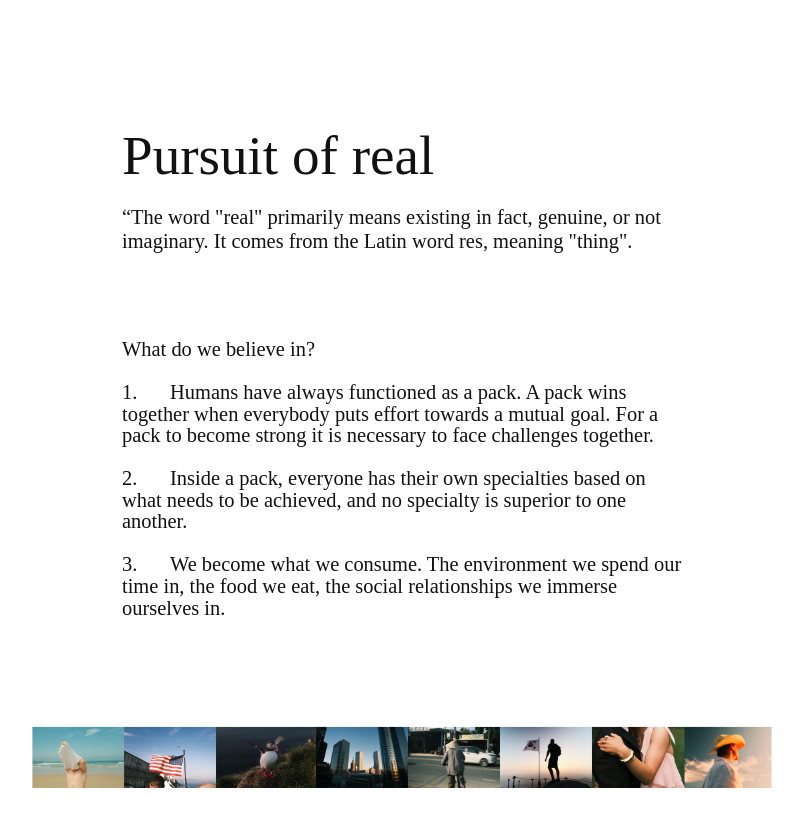
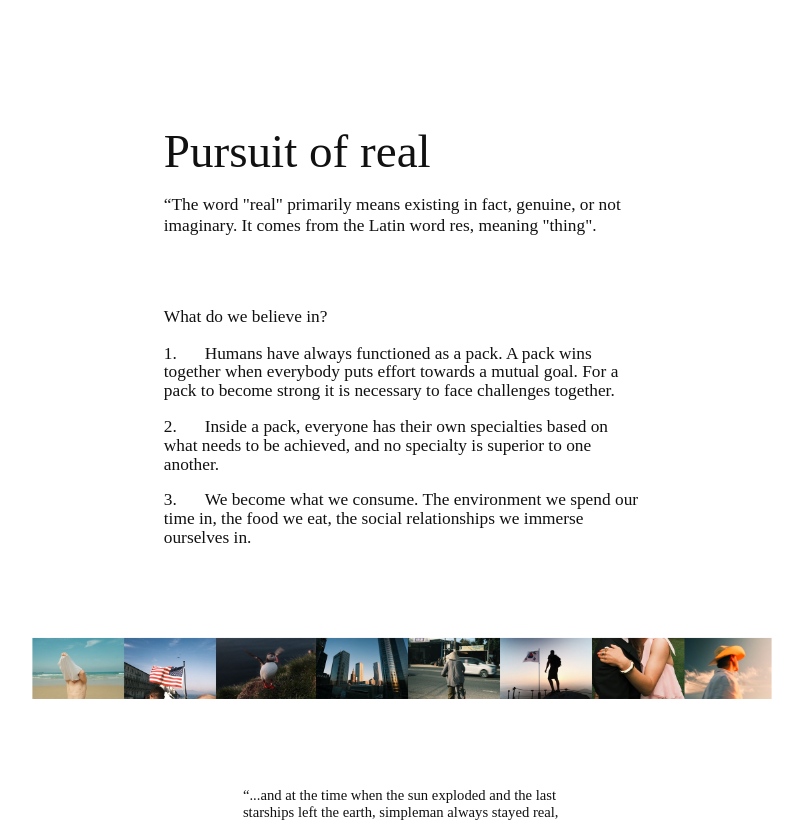
Before and after one commit to kalinensanteri/simpleman, a website: page public/manifesto.html in a window 1280 px wide. Shown: the part 500-1320 px from the top of the page, without its empty margins (238-1041 px from the left). Drawn offline with Linux system fonts and the light colour scheme.

Commit message:
Smaller manifesto heading and body text
The closing quote and drawing keep their size.

Co-Authored-By: Claude Opus 5.5 <noreply@anthropic.com>

```diff
--- a/public/manifesto.html
+++ b/public/manifesto.html
@@ -12,39 +12,39 @@
   body { font-family: 'Times New Roman', Times, serif; color: #111; }
 
   /* 1440px artboard (measured from "Desktop - 20.png"), scaled to the viewport width */
-  .page { position: relative; width: 1440px; height: 1967px; transform-origin: 0 0; }
+  .page { position: relative; width: 1440px; height: 1847px; transform-origin: 0 0; }
   .abs { position: absolute; display: block; }
 
   .hero { left: 0; top: 98px; width: 1440px; height: 426px; object-fit: cover; }
 
-  h1.abs { left: 405px; top: 706px; font-weight: normal; font-size: 62px; line-height: 62px; white-space: nowrap; }
+  h1.abs { left: 452px; top: 706px; font-weight: normal; font-size: 53px; line-height: 53px; white-space: nowrap; }
 
-  .quote { left: 405px; top: 795px; font-size: 23px; line-height: 26.5px; white-space: nowrap; }
-  .what  { left: 405px; top: 944px; font-size: 23px; line-height: 24.5px; white-space: nowrap; }
+  .quote { left: 452px; top: 782px; font-size: 19.5px; line-height: 22.5px; white-space: nowrap; }
+  .what  { left: 452px; top: 908px; font-size: 19.5px; line-height: 21px; white-space: nowrap; }
 
-  .item { left: 405px; font-size: 23px; line-height: 24.5px; white-space: nowrap; }
-  .item .num { display: inline-block; width: 54px; }
-  .i1 { top: 992px; }
-  .i2 { top: 1089px; }
-  .i3 { top: 1186px; }
+  .item { left: 452px; font-size: 19.5px; line-height: 21px; white-space: nowrap; }
+  .item .num { display: inline-block; width: 46px; }
+  .i1 { top: 949px; }
+  .i2 { top: 1032px; }
+  .i3 { top: 1114px; }
 
-  .stripbox { left: 304px; top: 1380px; width: 832px; height: 69px; overflow: hidden; }
+  .stripbox { left: 304px; top: 1280px; width: 832px; height: 69px; overflow: hidden; }
   .stripbox img { display: block; width: 100%; height: 100%; }
 
-  .future { left: 541px; top: 1569px; font-size: 16.5px; line-height: 18.5px; white-space: nowrap; }
+  .future { left: 541px; top: 1449px; font-size: 16.5px; line-height: 18.5px; white-space: nowrap; }
   .future .dash { display: inline-block; width: 50px; }
 
-  .drawing { left: 766px; top: 1677px; width: 280px; }
+  .drawing { left: 766px; top: 1557px; width: 280px; }
 
   /* Phone layout (< 700px): plain top-to-bottom page at real size (no artboard scaling). */
   .page.m { width: auto; height: auto; padding-bottom: 48px; }
   .m .abs { position: static; white-space: normal; }
   .m br.d { display: none; }
   .m .hero { width: 100%; height: auto; }
-  .m h1.abs { font-size: 30px; line-height: 34px; margin: 34px 26px 16px; }
-  .m .quote { font-size: 16px; line-height: 23px; margin: 0 26px 28px; }
-  .m .what  { font-size: 16px; line-height: 23px; margin: 0 26px 14px; }
-  .m .item  { font-size: 16px; line-height: 23px; margin: 0 26px 14px; }
+  .m h1.abs { font-size: 26px; line-height: 30px; margin: 34px 26px 16px; }
+  .m .quote { font-size: 15px; line-height: 21px; margin: 0 26px 28px; }
+  .m .what  { font-size: 15px; line-height: 21px; margin: 0 26px 14px; }
+  .m .item  { font-size: 15px; line-height: 21px; margin: 0 26px 14px; }
   .m .item .num { width: 22px; }
   .m .stripbox { width: auto; height: auto; margin: 40px 0 0; overflow-x: auto; -webkit-overflow-scrolling: touch; }
   .m .stripbox img { width: auto; height: 70px; max-width: none; }
@@ -90,7 +90,7 @@
       } else {
         var s = vw / 1440;
         page.style.transform = 'scale(' + s + ')';
-        document.body.style.height = (1967 * s) + 'px';
+        document.body.style.height = (1847 * s) + 'px';
       }
     }
     window.addEventListener('resize', fit);
```
